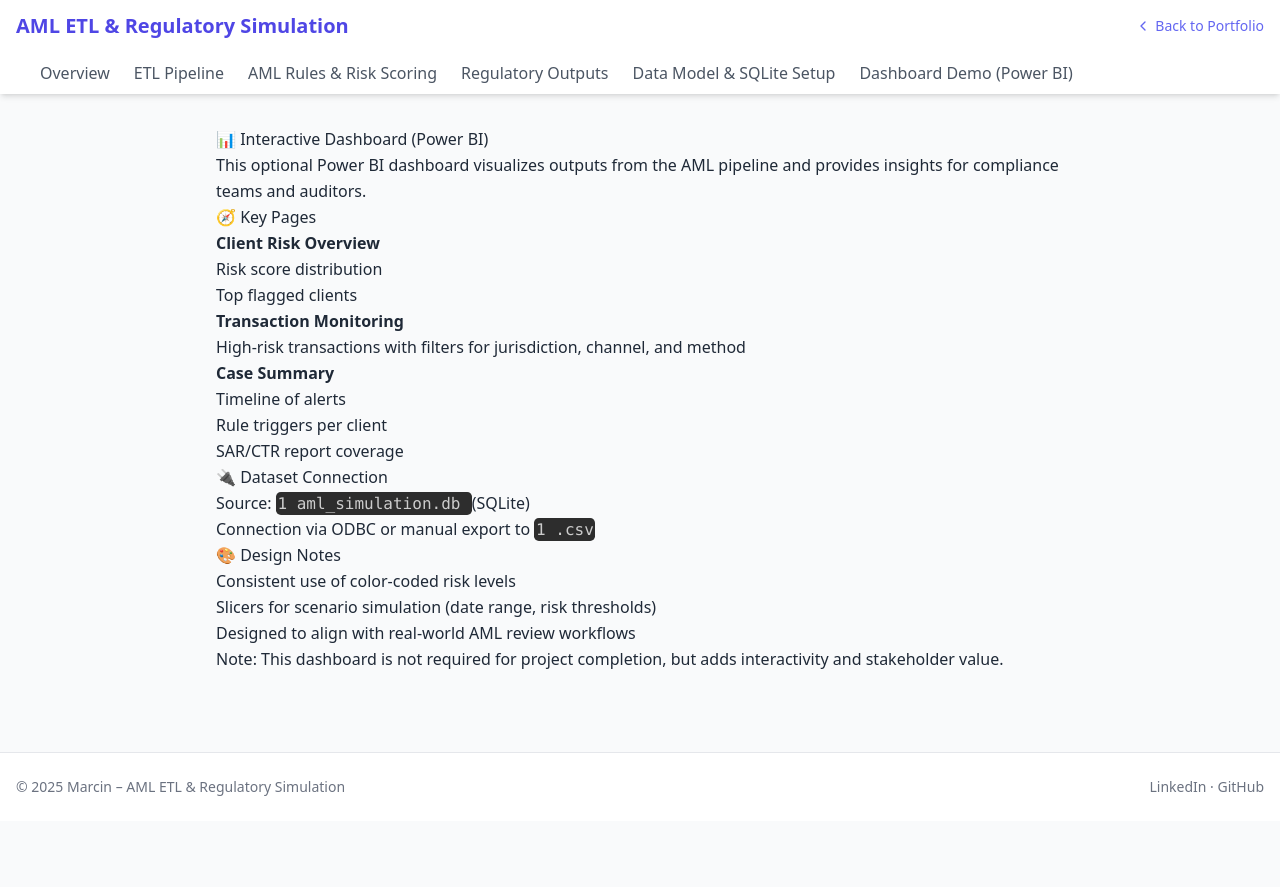
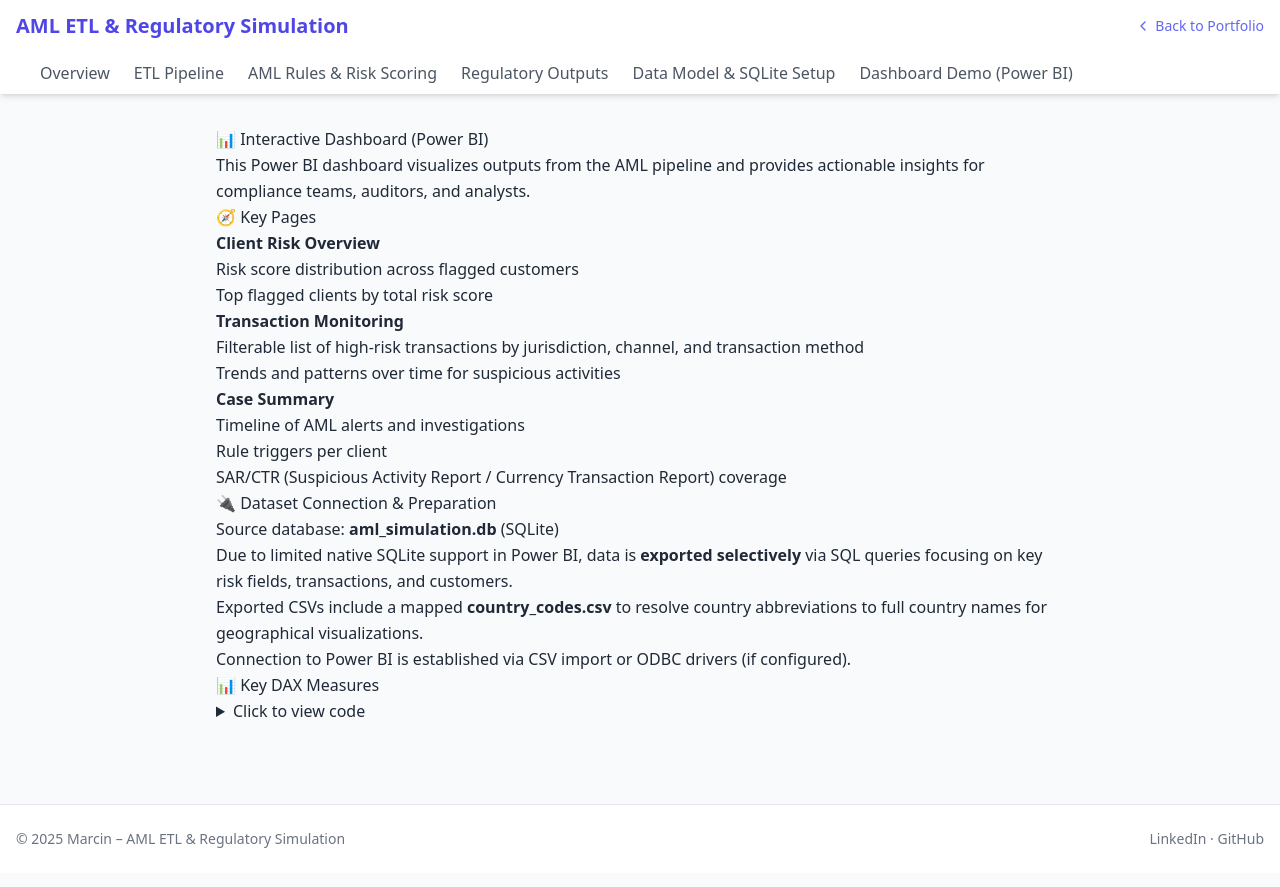
Before and after one commit to Marcin-Charzynski/aml-etl-regulatory-simulation, a Jekyll site: the page built from interactive-dashboard.md, in a window 1280 px wide. Shown: the top 887 px of the page. Built offline with Jekyll 4.4.1, drawn with Linux system fonts in a browser that asks for light colours; nearby versions of some CDN libraries.

Commit message:
dashboard added

```diff
--- a/interactive-dashboard.md
+++ b/interactive-dashboard.md
@@ -6,34 +6,58 @@
 
 ## 📊 Interactive Dashboard (Power BI)
 
-This optional Power BI dashboard visualizes outputs from the AML pipeline and provides insights for compliance teams and auditors.
+This Power BI dashboard visualizes outputs from the AML pipeline and provides actionable insights for compliance teams, auditors, and analysts.
 
 ### 🧭 Key Pages
 
 1. **Client Risk Overview**
 
-   * Risk score distribution
-   * Top flagged clients
+   * Risk score distribution across flagged customers
+   * Top flagged clients by total risk score
 
 2. **Transaction Monitoring**
 
-   * High-risk transactions with filters for jurisdiction, channel, and method
+   * Filterable list of high-risk transactions by jurisdiction, channel, and transaction method
+   * Trends and patterns over time for suspicious activities
 
 3. **Case Summary**
 
-   * Timeline of alerts
+   * Timeline of AML alerts and investigations
    * Rule triggers per client
-   * SAR/CTR report coverage
+   * SAR/CTR (Suspicious Activity Report / Currency Transaction Report) coverage
 
-### 🔌 Dataset Connection
+### 🔌 Dataset Connection & Preparation
 
-* Source: `aml_simulation.db` (SQLite)
-* Connection via ODBC or manual export to `.csv`
+* Source database: **aml_simulation.db** (SQLite)
+* Due to limited native SQLite support in Power BI, data is **exported selectively** via SQL queries focusing on key risk fields, transactions, and customers.
+* Exported CSVs include a mapped **country_codes.csv** to resolve country abbreviations to full country names for geographical visualizations.
+* Connection to Power BI is established via CSV import or ODBC drivers (if configured).
 
-### 🎨 Design Notes
+### 📊 Key DAX Measures
 
-* Consistent use of color-coded risk levels
-* Slicers for scenario simulation (date range, risk thresholds)
-* Designed to align with real-world AML review workflows
+<details>
+<summary>Click to view code</summary>
+<pre class="overflow-x-auto bg-gray-800 text-green-400 p-4 rounded-md text-sm font-mono"><code class="DAX">
+HighRiskCountries =
+CALCULATE(
+    DISTINCTCOUNT(flagged_txns_model[customer_country]),
+    FILTER(
+        flagged_txns_model,
+        flagged_txns_model[customer_country] IN {"IR", "KP", "PA", "KY"}
+    )
+)
 
-> Note: This dashboard is not required for project completion, but adds interactivity and stakeholder value.
+Total Risk Score =
+SUMX(
+    flagged_txns_model,
+    SWITCH(
+        TRUE(),
+        flagged_txns_model[rule_triggered] = "Rule 1 - Structuring", 30,
+        flagged_txns_model[rule_triggered] = "Rule 3 - High-Risk Country", 40,
+        flagged_txns_model[rule_triggered] = "Rule 4 - Watchlist Match", 25,
+        flagged_txns_model[rule_triggered] = "Rule 5 - Dormant Reactivation", 20,
+        0
+    )
+)
+</code></pre>
+</details>
```
Also changed, not shown: data/output/pbi_exports/country_mapping.csv (added, +11 -0 lines), assets/powerbi/Overview Dashboard.png (added), 1 other file.
